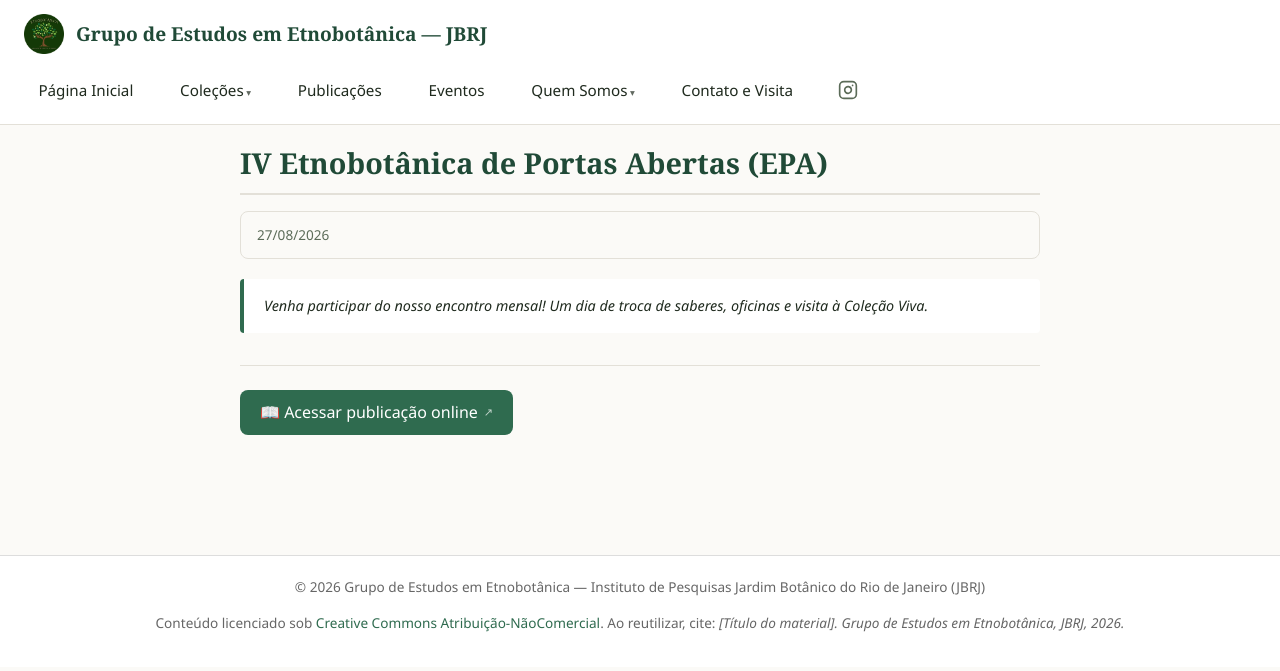
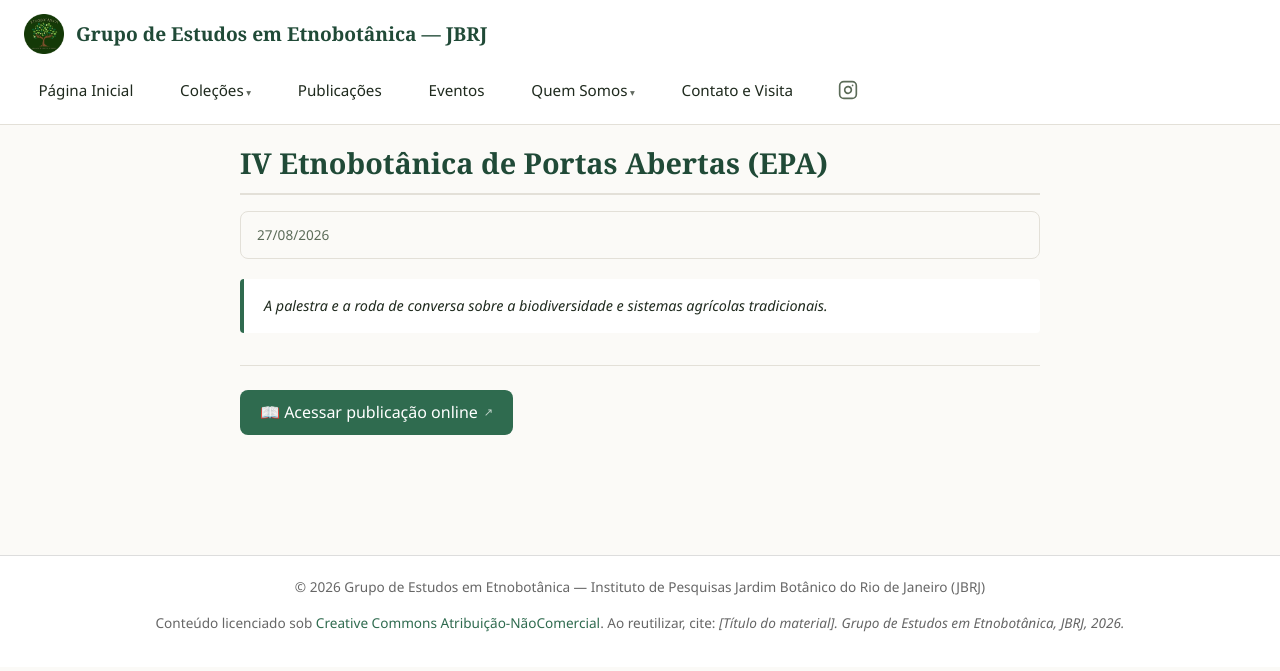
Before and after one commit to etnobotanicajbrj/site-principal, a Jekyll site: the page built from _eventos/IVepa.md, in a window 1280 px wide. Shown: the top 671 px of the page. Built offline with Jekyll 4.4.1, drawn with Linux system fonts in a browser that asks for light colours.

Commit message:
Modify event description for IV Etnobotânica
Updated event description to reflect new focus on biodiversity and traditional agricultural systems.

```diff
--- a/_eventos/IVepa.md
+++ b/_eventos/IVepa.md
@@ -2,7 +2,7 @@
 titulo: "IV Etnobotânica de Portas Abertas (EPA)"
 data: 2026-08-27
 local: "Jardim Botânico do Rio de Janeiro"
-descricao: "Venha participar do nosso encontro mensal! Um dia de troca de saberes, oficinas e visita à Coleção Viva."
+descricao: "A palestra e a roda de conversa sobre a biodiversidade e sistemas agrícolas tradicionais."
 palestrantes: "Me. Mateus Salim"
 inscricao: "https://docs.google.com/forms/d/e/1FAIpQLSdEAd1eOSZjt74DRC3vqyRfDMqYz9spIhONKEk1jiMtsxEH6Q/viewform"
 link: "/eventos/IVepa/"
```
